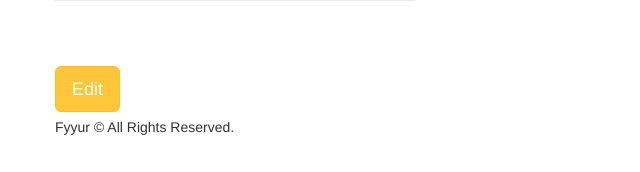
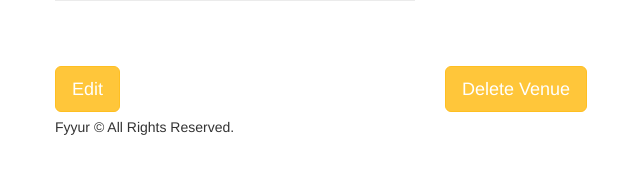
Before and after one commit to tasawar-hussain/fyyur, a Flask app: page /venues/1 in a window 1280 px wide. Shown: the part 1044-1216 px from the top of the page, without its empty margins (15-655 px from the left). Run offline with Flask 2, Linux system fonts and the light colour scheme; some libraries are stand-ins or nearby versions.

Commit message:
Implement venue deletion in venue details page

```diff
--- a/app.py
+++ b/app.py
@@ -260,14 +260,22 @@ def create_venue_submission():
     return redirect(url_for('venues'))
 
 
-@app.route('/venues/<venue_id>', methods=['DELETE'])
+@app.route('/venues/<venue_id>', methods=['POST'])
 def delete_venue(venue_id):
-    # TODO: Complete this endpoint for taking a venue_id, and using
-    # SQLAlchemy ORM to delete a record. Handle cases where the session commit could fail.
+    try:
+        venue = Venue.query.get(venue_id)
+        db.session.delete(venue)
+        db.session.commit()
+        flash(f"Venue ({venue.name}) deleted successfully ")
+    except():
+        db.session.rollback()
+        flash(f"Venue ({venue.name}) deletion failed ")
+    finally:
+        db.session.close()
 
-    # BONUS CHALLENGE: Implement a button to delete a Venue on a Venue Page, have it so that
+    # BONUS CHALLENGE (Done): Implement a button to delete a Venue on a Venue Page, have it so that
     # clicking that button delete it from the db then redirect the user to the homepage
-    return None
+    return redirect(url_for('index'))
 
 
 #  Edit Venue
--- a/templates/pages/show_venue.html
+++ b/templates/pages/show_venue.html
@@ -75,6 +75,14 @@
 	</div>
 </section>
 
-<a href="/venues/{{ venue.id }}/edit"><button class="btn btn-primary btn-lg">Edit</button></a>
-
+<div class="row">
+	<div class="col-sm-4">
+		<a href="/venues/{{ venue.id }}/edit"><button class="btn btn-primary btn-lg">Edit</button></a>
+	</div>
+	<div class="col-sm-4">
+		<form class="form" method="post" action="/venues/{{venue.id}}">
+			<input type="submit" value="Delete Venue" class="btn btn-primary btn-lg">
+		</form>
+	</div>
+</div>
 {% endblock %}
```
